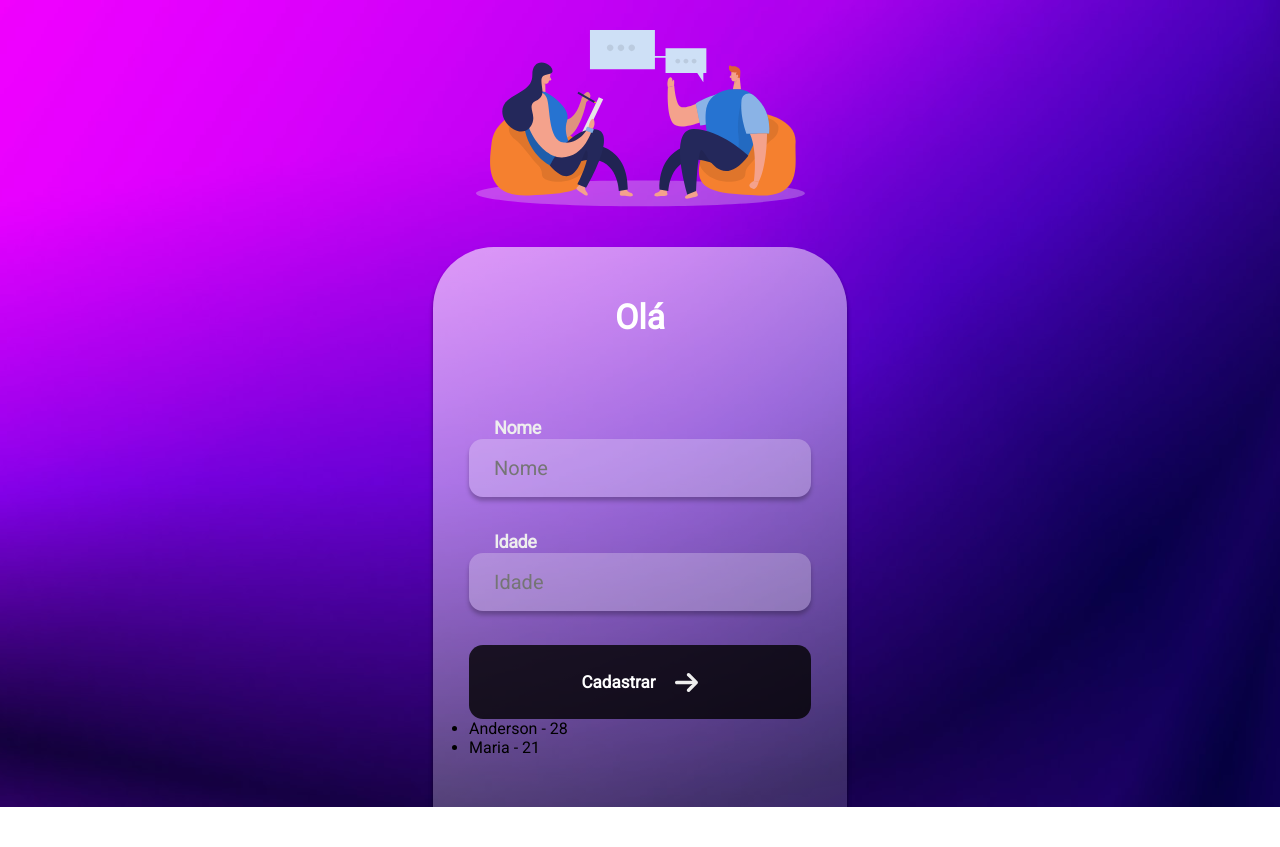
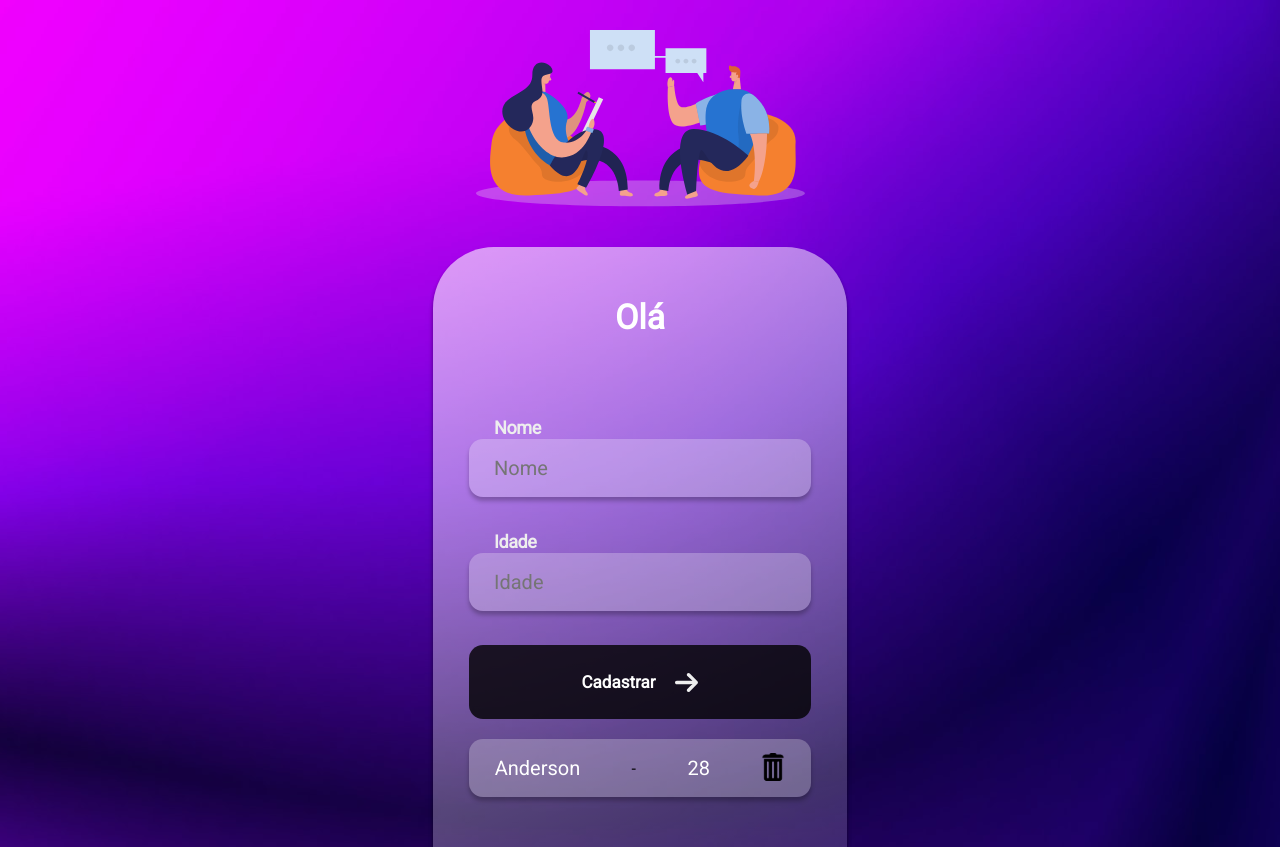
Before and after one commit to anderdev-GitHub/first-project-react, a React (Create React App) app: page / in a window 1280 px wide. Both pictures are taken after a click on the button "Cadastrar". Before the commit the page ends 807 px from the top, so only its background shows below. Built offline with nearby package versions, Linux system fonts and the light colour scheme.

Commit message:
Entendendo o conceito de Estado no React

```diff
--- a/src/App.js
+++ b/src/App.js
@@ -1,6 +1,7 @@
-import React from "react";
+import React, { useState } from "react";
 import People from "./assets/people.svg";
 import Arrow from "./assets/arrow.svg";
+import Trash from "./assets/trash.svg";
 
 import {
   Container,
@@ -10,13 +11,15 @@ import {
   InputLabel,
   Input,
   Button,
+  User,
 } from "./style";
 
 const App = () => {
-  const users = [
-    { id: Math.random(), name: "Anderson", age: 28 },
-    { id: Math.random(), name: "Maria", age: 21 },
-  ];
+  const [users, setUsers] = useState([]);
+
+  const addNewUser = () => {
+    setUsers([{ id: Math.random(), name: "Anderson", age: 28}]);
+  };
 
   return (
     <Container>
@@ -30,15 +33,18 @@ const App = () => {
         <InputLabel>Idade</InputLabel>
         <Input placeholder="Idade" />
 
-        <Button>
+        <Button onClick={addNewUser}>
           Cadastrar <img alt="seta" src={Arrow} />
         </Button>
 
         <ul>
           {users.map((user) => (
-            <li key={user.id}>
-              {user.name} - {user.age}
-            </li>
+            <User key={user.id}>
+              <p>{user.name}</p> - <p>{user.age}</p>
+              <button>
+                <img src={Trash} alt="lata-de-lixo" />
+              </button>
+            </User>
           ))}
         </ul>
       </ContainerItens>
--- a/src/style.js
+++ b/src/style.js
@@ -102,3 +102,34 @@ export const Button = styled.button`
     opacity: 0.5;
   }
 `;
+
+export const User = styled.li`
+  display: flex;
+  justify-content: space-around;
+  align-items: center;
+  margin-top: 20px;
+
+  border-radius: 14px;
+  background: rgba(255, 255, 255, 0.25);
+  box-shadow: 0px 4px 4px 0px rgba(0, 0, 0, 0.25);
+
+  width: 342px;
+  height: 58px;
+
+  border: none;
+  outline: none;
+
+  p {
+    color: #fff;
+    font-size: 20px;
+    font-style: normal;
+    font-weight: 400;
+    line-height: normal;
+  }
+
+  button {
+    background: none;
+    border: none;
+    cursor: pointer;
+  }
+`;
```
